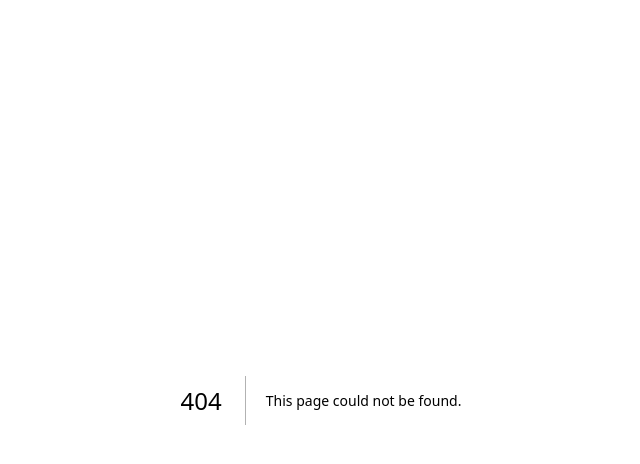
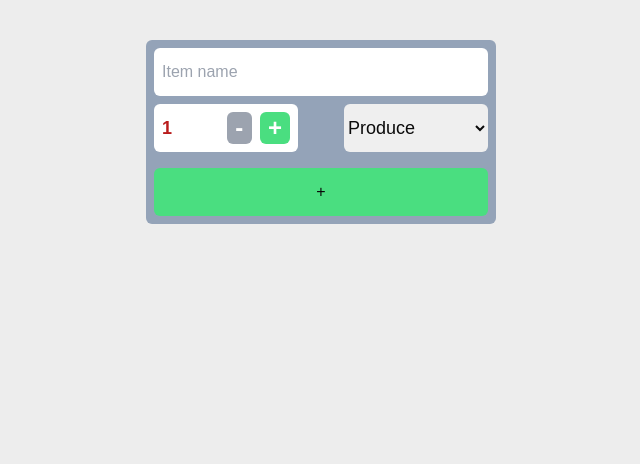
Before and after one commit to feolive/cprg306-assignments, a Next.js app: page /week-5 in a window 1280 px wide. Before the commit this address had no page. Shown: the top 464 px of the page, without its empty margins (319-959 px from the left). Built offline with nearby package versions, Linux system fonts and the light colour scheme.

Commit message:
week-5 submission

```diff
--- a/app/page.js
+++ b/app/page.js
@@ -11,6 +11,7 @@ export default function Home() {
           <Link className="text-blue-500 italic hover:underline underline-offset-1" href="/week-2">Week 2 Assignment</Link>
           <Link className="text-blue-500 italic hover:underline underline-offset-1" href="/week-3">Week 3 Assignment</Link>
           <Link className="text-blue-500 italic hover:underline underline-offset-1" href="/week-4">Week 4 Assignment</Link>
+          <Link className="text-blue-500 italic hover:underline underline-offset-1" href="/week-5">Week 5 Assignment</Link>
         </div>
       </div>
     </>
--- /dev/null
+++ b/app/week-5/new-item.js
@@ -0,0 +1,42 @@
+import { useState,useEffect } from "react";
+
+export default function NewItem({quantity, setQuantity}) {
+  const [minusDisabled, setMinusDisabled] = useState(false);
+  const [plusDisabled, setPlusDisabled] = useState(false);
+
+  useEffect(() => {
+    setMinusDisabled(quantity <= 1);
+    setPlusDisabled(quantity >= 20);
+  }, [quantity]);
+
+  function calculate(operator){
+    if(operator === 1){
+        if(quantity < 20){
+            setQuantity(quantity + 1);
+        }
+    }else if(operator === 2){
+        if(quantity > 1){
+            setQuantity(quantity - 1);
+        }
+    }
+  }
+
+
+  return (
+    <>
+      <div className="w-36 flex justify-center items-center p-2 gap-2 rounded-md bg-white">
+          <h1 className="w-24 text-lg text-red-700 font-semibold">{quantity}</h1>
+          <button className="w-8 h-8 flex justify-center items-center p-2 rounded-md bg-green-400 hover:bg-green-700 focus:ring-2 focus:ring-green-600 disabled:bg-gray-400 disabled:cursor-not-allowed" disabled={minusDisabled} onClick={()=>calculate(2)}>
+            <span className="font-bold text-2xl text-white pointer-events-none">
+              -
+            </span>
+          </button>
+          <button className="w-8 h-8 flex justify-center items-center p-2 rounded-md bg-green-400 hover:bg-green-700 focus:ring-2 focus:ring-green-600 disabled:bg-gray-400 disabled:cursor-not-allowed" disabled={plusDisabled} onClick={()=>calculate(1)}>
+            <span className="font-bold text-2xl text-white pointer-events-none">
+              +
+            </span>
+          </button>
+        </div>
+    </>
+  );
+}
--- /dev/null
+++ b/app/week-5/page.js
@@ -0,0 +1,72 @@
+"use client";
+import NewItem from "./new-item";
+import { useState } from "react";
+
+const categories = [
+  { id: 1, name: "Produce" },
+  { id: 2, name: "Dairy" },
+  { id: 3, name: "Bakery" },
+  { id: 4, name: "Meat" },
+  { id: 5, name: "Frozen Foods" },
+  { id: 6, name: "Canned Goods" },
+  { id: 7, name: "Dry Goods" },
+  { id: 8, name: "Beverages" },
+  { id: 9, name: "Snacks" },
+  { id: 10, name: "Household" },
+  { id: 11, name: "Other" },
+];
+
+export default function Page() {
+  const [name, setName] = useState("");
+  const [category, setCategory] = useState("produce");
+  const [quantity, setQuantity] = useState(1);
+
+  const stopDefault = (e) => {
+    e.preventDefault();
+  };
+
+  const handleSubmission = () => {
+    if (!name) {
+      return;
+    }
+    let item = { name, quantity, category };
+    console.log(item);
+
+    alert(JSON.stringify(item));
+    setName("");
+    setCategory("produce");
+  };
+
+  return (
+    <>
+      <form
+        className="mt-10 w-[350px] flex flex-col justify-center items-center p-2 gap-2 bg-slate-400 rounded-md"
+        onSubmit={(e) => stopDefault(e)}
+      >
+        <input className="h-12 w-full p-2 rounded-md"
+          type="text"
+          name="name"
+          value={name}
+          placeholder="Item name"
+          required
+          onChange={(e) => setName(e.target.value)}
+        />
+        <div className="w-full flex flex-row justify-between items-center gap-2">
+          <NewItem quantity={quantity} setQuantity={setQuantity} />
+          <select className="h-12 w-36 text-lg rounded-md"
+            name="category"
+            value={category}
+            onChange={(e) => setCategory(e.target.value)}
+          >
+            {categories.map((category) => (
+              <option key={category.id} value={category.name}>
+                {category.name}
+              </option>
+            ))}
+          </select>
+        </div>
+        <button className="mt-2 h-12 w-full p-2 rounded-md bg-green-400 hover:bg-green-700 focus:ring-2 focus:ring-green-600 disabled:bg-gray-400 disabled:cursor-not-allowed" type="submit" onClick={() => handleSubmission()}>+</button>
+      </form>
+    </>
+  );
+}
```
